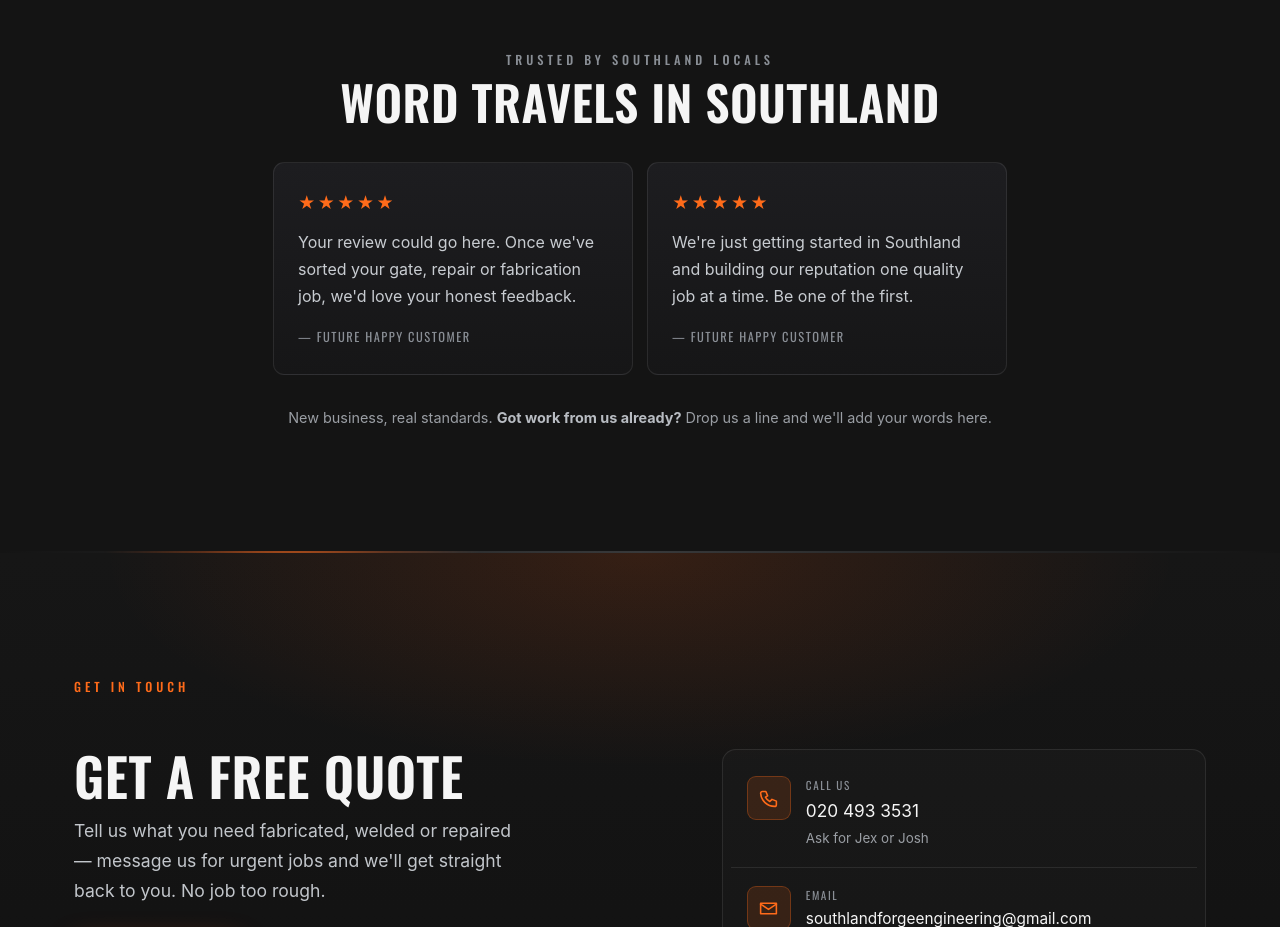
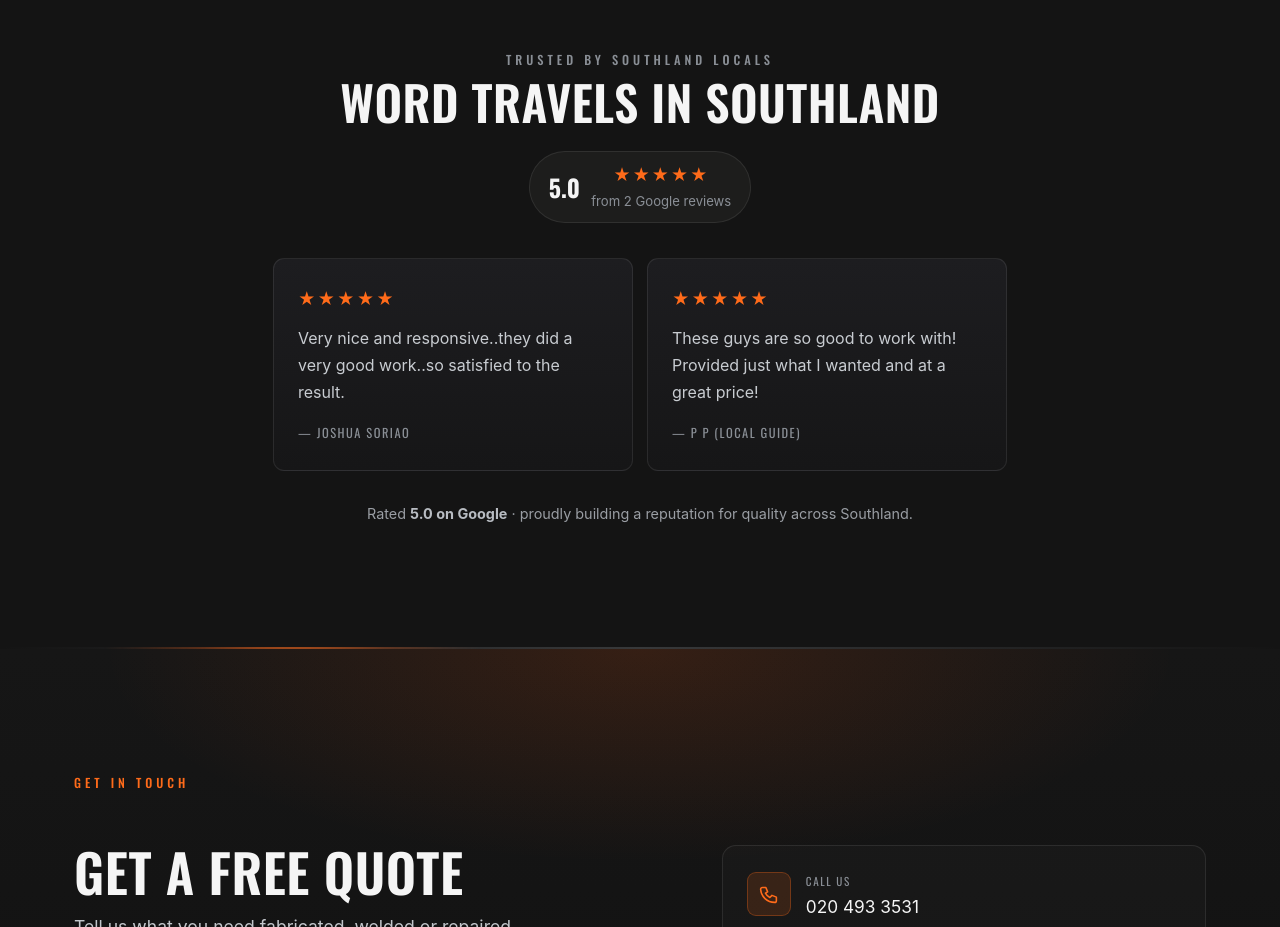
Before and after one commit to william333-dev/southland-forge, a plain HTML site: page index.html in a window 1280 px wide. Shown: the part 4380-5307 px from the top of the page. Drawn offline with nearby package versions, Linux system fonts and the light colour scheme; no server answers.

Commit message:
Add two real 5-star Google reviews + 5.0 rating to testimonials

```diff
--- a/index.html
+++ b/index.html
@@ -200,6 +200,12 @@ header.scrolled .logo-mini .logo-img{height:40px;transition:height .35s}
 .tq .by{font-family:var(--head);text-transform:uppercase;letter-spacing:.12em;font-size:.78rem;color:var(--steel2)}
 .trust .soon{margin-top:2.2em;color:var(--muted);font-size:.9rem}
 .trust .soon b{color:var(--steel)}
+.g-rating{display:inline-flex;align-items:center;gap:.7em;margin-top:1.5em;padding:.6em 1.2em;border-radius:999px;
+  background:rgba(245,240,232,.04);border:1px solid var(--line)}
+.g-rating .num{font-family:var(--head);font-weight:700;font-size:1.5rem;color:var(--cream);line-height:1}
+.g-rating .stars{color:var(--orange);letter-spacing:.1em;font-size:1.05rem}
+.g-rating small{color:var(--steel2);font-size:.82rem;display:block;text-align:left}
+.g-rating .gicon{font-family:var(--head);font-weight:700;color:var(--cream)}
 
 /* ---------- contact ---------- */
 .contact{background:linear-gradient(180deg,#161616,#101010);position:relative;overflow:hidden}
@@ -387,11 +393,12 @@ footer .frow a:hover{color:var(--orange)}
   <div class="wrap">
     <span class="eyebrow steel reveal">Trusted by Southland locals</span>
     <h2 class="reveal r2" style="font-size:clamp(1.9rem,5vw,3rem);text-transform:uppercase">Word travels in Southland</h2>
+    <div class="reveal r2"><div class="g-rating"><span class="num">5.0</span><span><span class="stars">★★★★★</span><small>from 2 Google reviews</small></span></div></div>
     <div class="badge-row">
-      <div class="tq reveal r2"><div class="stars">★★★★★</div><p>Your review could go here. Once we've sorted your gate, repair or fabrication job, we'd love your honest feedback.</p><div class="by">— Future happy customer</div></div>
-      <div class="tq reveal r3"><div class="stars">★★★★★</div><p>We're just getting started in Southland and building our reputation one quality job at a time. Be one of the first.</p><div class="by">— Future happy customer</div></div>
+      <div class="tq reveal r2"><div class="stars">★★★★★</div><p>Very nice and responsive..they did a very good work..so satisfied to the result.</p><div class="by">— Joshua Soriao</div></div>
+      <div class="tq reveal r3"><div class="stars">★★★★★</div><p>These guys are so good to work with! Provided just what I wanted and at a great price!</p><div class="by">— P P (Local Guide)</div></div>
     </div>
-    <p class="soon reveal r3">New business, real standards. <b>Got work from us already?</b> Drop us a line and we'll add your words here.</p>
+    <p class="soon reveal r3">Rated <b>5.0 on Google</b> · proudly building a reputation for quality across Southland.</p>
   </div>
 </section>
 
```
